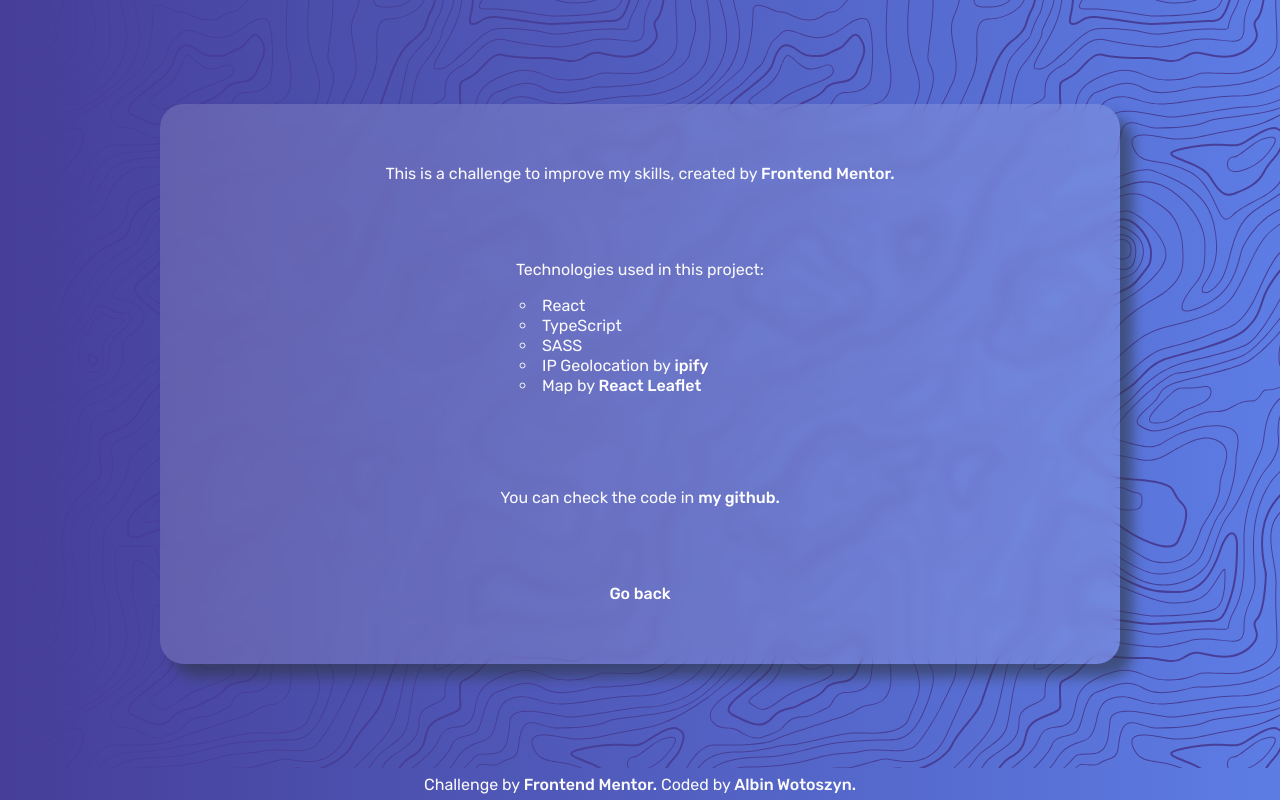
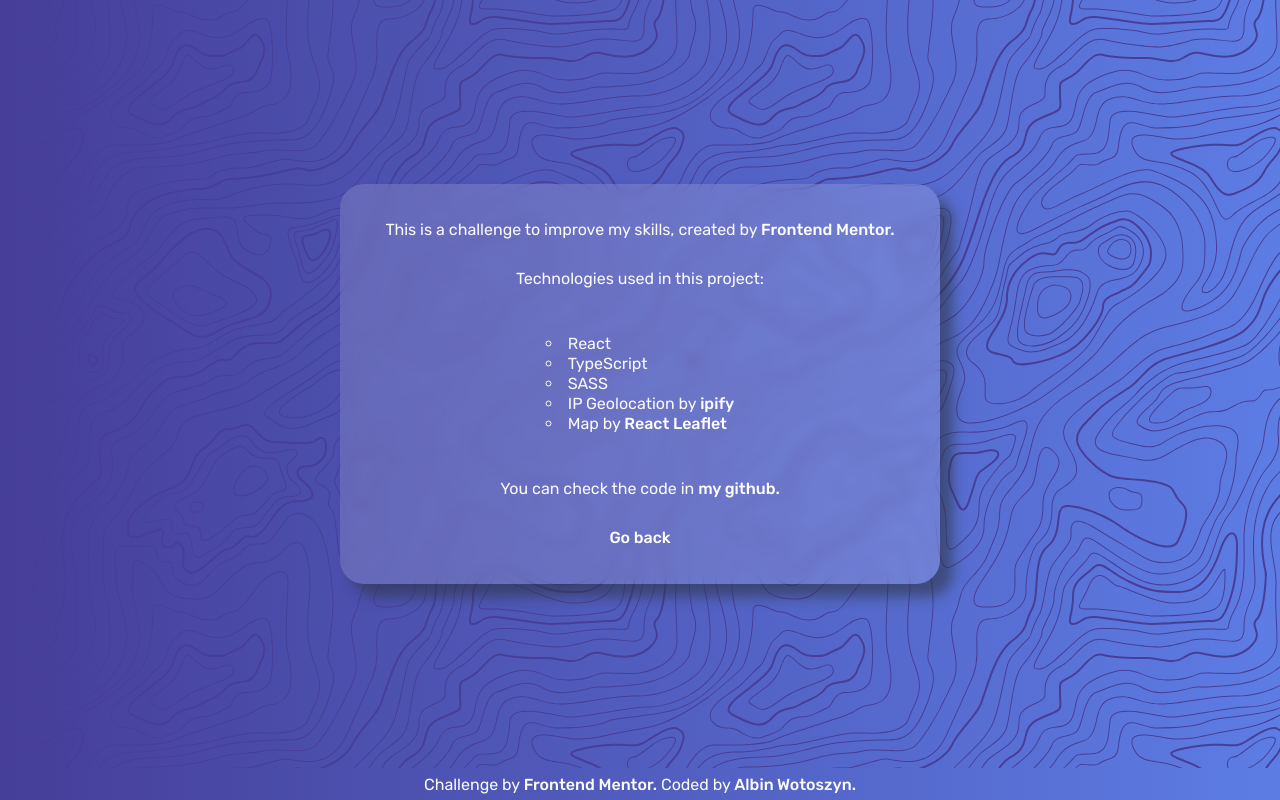
Before and after one commit to albin-woto/ip-address-tracker, a React (Create React App) app: page /about in a window 1280 px wide. Built offline with nearby package versions, Linux system fonts and the light colour scheme; no server answers.

Commit message:
Fix syntax error in About with corresponding styles

```diff
--- a/src/assets/styles/pages/About.scss
+++ b/src/assets/styles/pages/About.scss
@@ -11,7 +11,7 @@
   background-position-x: center;
 
   &__glass {
-    height: 70vh;
+    height: 60vh;
     width: 75vw;
     padding: 1.25rem 0.75rem;
     display: flex;
@@ -24,29 +24,36 @@
     backdrop-filter: blur(0.35rem);
     box-shadow: 0.8rem 0.8rem 0.8rem rgba(45, 54, 68, 0.6);
     line-height: 1.25rem;
-
-    ul {
-      list-style: circle;
-      list-style-position: inside;
-      padding: 1rem 0.25rem;
-    }
   }
 
   &__text {
     color: $primary-color;
   }
 
+  &__list {
+    color: $primary-color;
+    list-style: circle;
+    list-style-position: inside;
+    padding: 1rem 0.25rem;
+  }
+
   &__link {
     font-weight: 500;
-    @include link-animation(
-      white ,
-      white,
-      $primary-color,
-      $dark-gray
-    );
+    @include link-animation(white, white, $primary-color, $dark-gray);
   }
 }
 
+// Align back link
 #back {
   align-self: center;
 }
+
+@media screen and (min-width: 375px) {
+  .about {
+    &__glass {
+      max-width: 600px;
+      max-height: 400px;
+      padding: 1.25rem 1.25rem;
+    }
+  }
+}
--- a/src/pages/About.tsx
+++ b/src/pages/About.tsx
@@ -15,9 +15,8 @@
           Frontend Mentor.
         </a>
       </p>
-      <p className="about__text">
-        Technologies used in this project:
-        <ul>
+      <p className="about__text">Technologies used in this project:</p>
+      <ul className="about__list">
         <li>React</li>
         <li>TypeScript</li>
         <li>SASS</li>
@@ -31,6 +30,7 @@
           >
             ipify
           </a>
+        </li>
         <li>
           Map by{' '}
           <a
@@ -42,9 +42,7 @@
             React Leaflet
           </a>
         </li>
-          </li>
       </ul>
-      </p>
       <p className="about__text">
         You can check the code in{' '}
         <a
```
Lines whose indentation alone changed are shown as unchanged.
